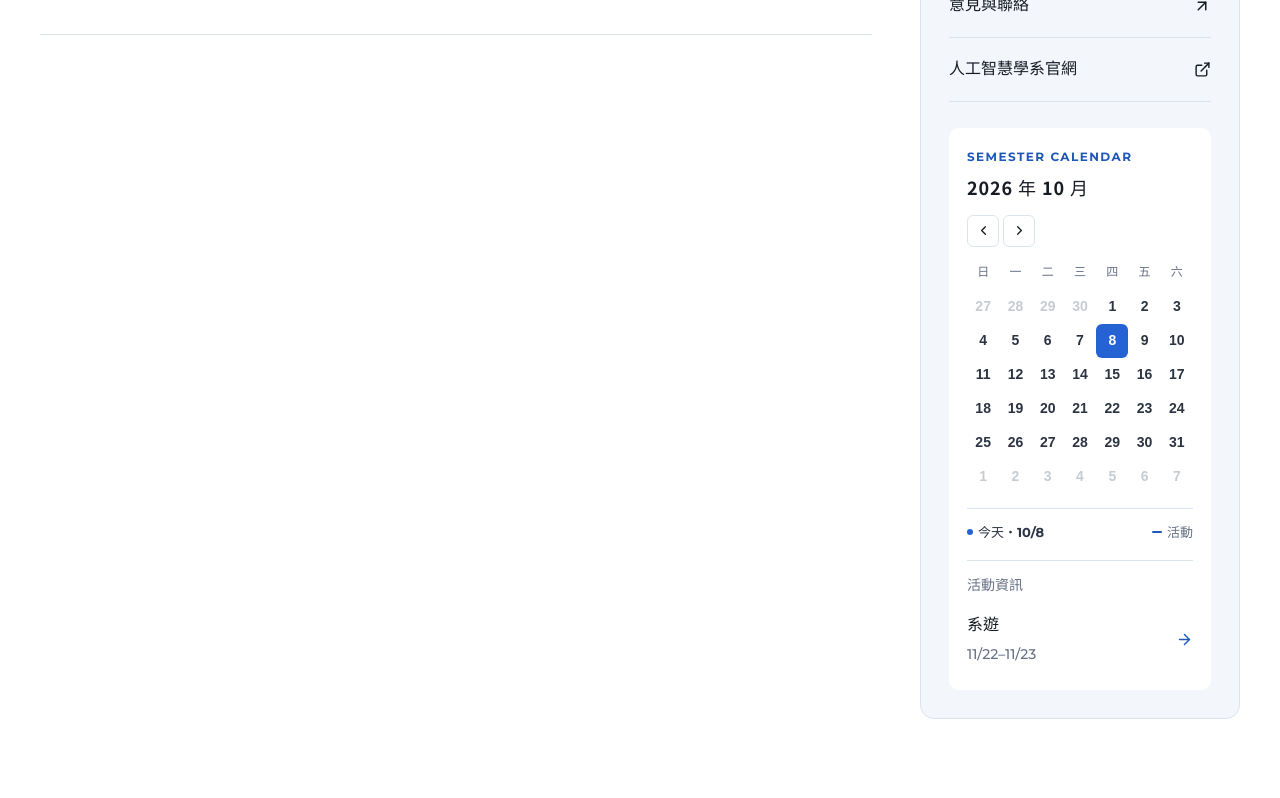
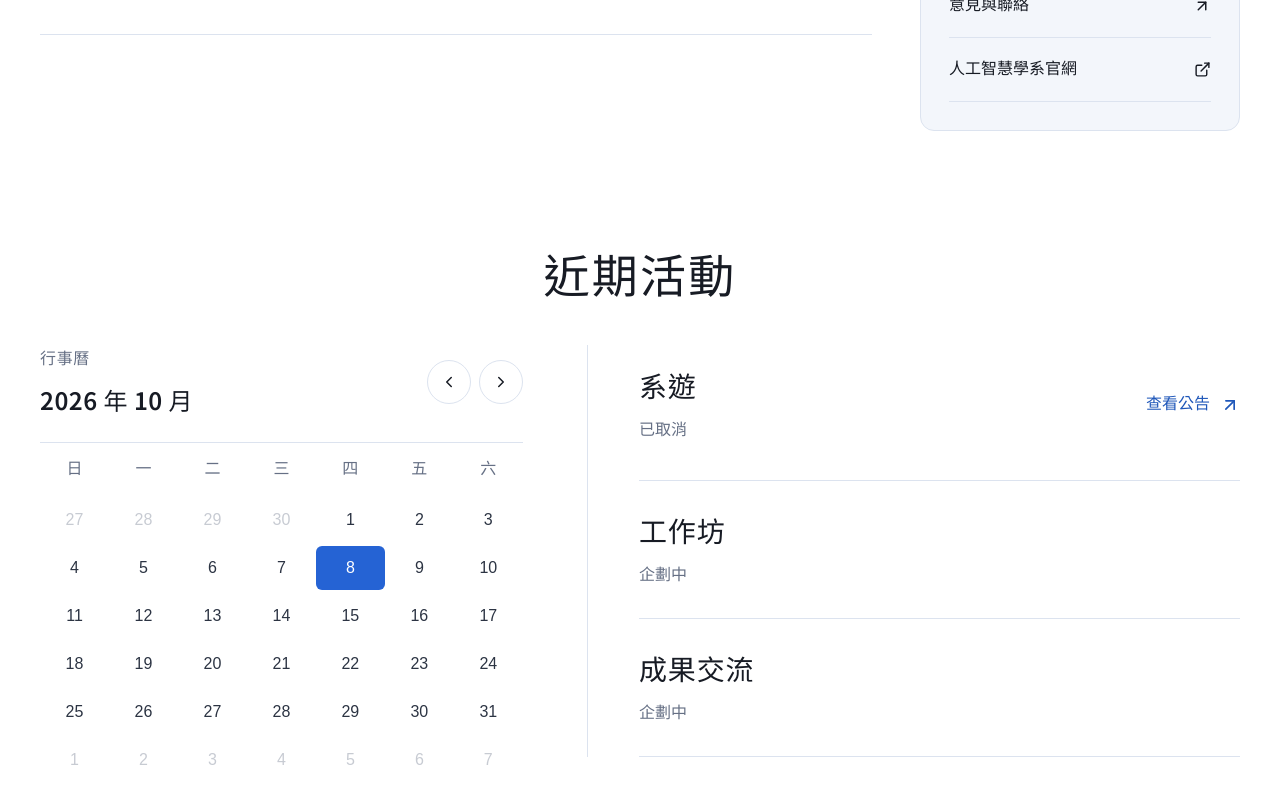
Before and after one commit to CGUAISA/CGUAISA.github.io, a React (Vite) app: page / in a window 1280 px wide. Shown: the part 1320-2118 px from the top of the page. Built offline with nearby package versions, Linux system fonts and the light colour scheme.

Commit message:
Refine homepage calendar and update cancelled trip

```diff
--- a/events/index.html
+++ b/events/index.html
@@ -4,11 +4,11 @@
     <meta charset="UTF-8" />
     <meta name="viewport" content="width=device-width, initial-scale=1.0" />
     <meta name="theme-color" content="#ffffff" />
-    <meta name="description" content="長庚大學人工智慧學系系學會活動資訊、行程與報名入口。" />
+    <meta name="description" content="長庚大學人工智慧學系系學會活動公告與狀態更新。" />
     <meta property="og:type" content="website" />
     <meta property="og:locale" content="zh_TW" />
     <meta property="og:title" content="活動與報名｜CGU AISA" />
-    <meta property="og:description" content="查看系遊行程、費用與報名資訊。" />
+    <meta property="og:description" content="查看系學會活動公告與狀態更新。" />
     <meta property="og:url" content="https://cguaisa.github.io/events/" />
     <meta property="og:image" content="https://cguaisa.github.io/og.png" />
     <meta name="twitter:card" content="summary_large_image" />
--- a/src/App.tsx
+++ b/src/App.tsx
@@ -4,7 +4,6 @@ import {
   ArrowUpRight,
   BookOpen,
   Camera,
-  CalendarDays,
   ChevronDown,
   ChevronLeft,
   ChevronRight,
@@ -20,7 +19,7 @@ import ResourceTabs from './components/ResourceTabs';
 import WorkVisual from './components/WorkVisual';
 import CoursesPage from './components/CoursesPage';
 import EventsPage from './components/EventsPage';
-import { activities, activitiesInMonth, activitiesOnDate, activityHref, tripEvent } from './data/events';
+import { activitiesOnDate, activityHref, tripEvent } from './data/events';
 import { useScrollReveal } from './hooks/useScrollReveal';
 
 type Theme = 'light' | 'dark';
@@ -33,9 +32,9 @@ const contact = {
 
 const notices = [
   {
-    marker: '活動',
+    marker: tripEvent.status === 'cancelled' ? '取消' : '活動',
     category: '活動消息',
-    title: `${tripEvent.term} ${tripEvent.title}`,
+    title: `${tripEvent.term} ${tripEvent.title}${tripEvent.status === 'cancelled' ? '（已取消）' : ''}`,
     href: activityHref,
   },
   {
@@ -54,21 +53,19 @@ const events = [
   {
     number: '01',
     title: tripEvent.title,
-    state: tripEvent.dateLabel,
-    tone: 'orange',
+    state: tripEvent.status === 'cancelled' ? '已取消' : tripEvent.dateLabel,
+    cancelled: tripEvent.status === 'cancelled',
     href: activityHref,
   },
   {
     number: '02',
     title: '工作坊',
     state: '企劃中',
-    tone: 'blue',
   },
   {
     number: '03',
     title: '成果交流',
     state: '企劃中',
-    tone: 'lime',
   },
 ];
 
@@ -119,7 +116,7 @@ function Brand() {
       </span>
       <span className="brand-copy">
         <strong>CGU AISA</strong>
-        <small>人工智慧學系系學會</small>
+        <small>長庚大學AI系學會</small>
       </span>
     </span>
   );
@@ -156,24 +153,28 @@ function NoticeRow({ notice }: { notice: (typeof notices)[number] }) {
   );
 }
 
-function EventCard({ event }: { event: (typeof events)[number] }) {
-  return (
-    <article className="event-card" data-reveal="up" data-reveal-delay={String((Number(event.number) - 1) * 100)}>
-      <div className={`event-poster event-poster-${event.tone}`}>
-        <strong aria-hidden="true">{event.number}</strong>
+function EventListItem({ event }: { event: (typeof events)[number] }) {
+  const content = (
+    <>
+      <div className="activity-preview-heading">
         <h3>{event.title}</h3>
+        <span className="activity-preview-state">{event.state}</span>
       </div>
-      <div className="event-body">
-        <div className="event-meta">
-          <CalendarDays size={15} aria-hidden="true" />
-          <span>{event.state}</span>
-        </div>
-        {event.href && (
-          <a className="event-card-link" href={event.href}>
-            活動詳情 <ArrowRight size={17} aria-hidden="true" />
-          </a>
-        )}
-      </div>
+      {event.href && (
+        <span className="activity-preview-action">
+          {event.cancelled ? '查看公告' : '活動詳情'} <ArrowUpRight size={20} aria-hidden="true" />
+        </span>
+      )}
+    </>
+  );
+
+  return event.href ? (
+    <a className={`activity-preview-row ${event.cancelled ? 'is-cancelled' : 'is-scheduled'}`} href={event.href} data-reveal="up">
+      {content}
+    </a>
+  ) : (
+    <article className="activity-preview-row" data-reveal="up">
+      {content}
     </article>
   );
 }
@@ -198,8 +199,6 @@ function MiniCalendar() {
   const year = visibleMonth.getFullYear();
   const month = visibleMonth.getMonth();
   const firstWeekday = new Date(year, month, 1).getDay();
-  const monthActivities = activitiesInMonth(year, month);
-  const calendarActivities = monthActivities.length ? monthActivities : activities;
   const todayKey = `${today.getFullYear()}-${today.getMonth()}-${today.getDate()}`;
   const calendarDays = Array.from({ length: 42 }, (_, index) => {
     const date = new Date(year, month, index - firstWeekday + 1);
@@ -214,8 +213,8 @@ function MiniCalendar() {
     <section id="calendar" className="mini-calendar" aria-label="月份行事曆">
       <div className="mini-calendar-header">
         <div>
-          <span>Semester calendar</span>
-          <h4>{year} 年 {month + 1} 月</h4>
+          <span>行事曆</span>
+          <h3 aria-live="polite" aria-atomic="true">{year} 年 {month + 1} 月</h3>
         </div>
         <div className="mini-calendar-controls">
           <button
@@ -264,16 +263,6 @@ function MiniCalendar() {
         <span><i aria-hidden="true" />今天・{today.getMonth() + 1}/{today.getDate()}</span>
         <span><i className="calendar-event-key" aria-hidden="true" />活動</span>
       </p>
-      <div className="mini-calendar-events">
-        <p className="calendar-events-heading">{monthActivities.length ? '本月活動' : '活動資訊'}</p>
-        {calendarActivities.map((activity) => (
-          <a className="calendar-event-link" key={activity.id} href={`/events/#${activity.id}`}>
-            <strong>{activity.title}</strong>
-            <span>{activity.dateLabel}</span>
-            <ArrowRight size={17} aria-hidden="true" />
-          </a>
-        ))}
-      </div>
     </section>
   );
 }
@@ -515,8 +504,26 @@ export default function Home() {
                     <ExternalLink size={17} aria-hidden="true" />
                   </a>
                 </nav>
-                <MiniCalendar />
               </aside>
+            </div>
+          </div>
+        </section>
+
+        <section id="events" className="section events-section home-activities" aria-labelledby="home-activities-title">
+          <div className="container">
+            <div className="section-heading split-heading" data-reveal="up">
+              <div>
+                <h2 id="home-activities-title">近期活動</h2>
+              </div>
+            </div>
+
+            <div className="home-activities-layout">
+              <MiniCalendar />
+              <div className="home-activity-list" aria-label="近期活動列表">
+                {events.map((event) => (
+                  <EventListItem key={event.number} event={event} />
+                ))}
+              </div>
             </div>
           </div>
         </section>
@@ -535,22 +542,6 @@ export default function Home() {
               <div className="work-side">
                 {workItems.slice(1).map((item) => <WorkFeature key={item.index} item={item} direction="right" />)}
               </div>
-            </div>
-          </div>
-        </section>
-
-        <section id="events" className="section events-section">
-          <div className="container">
-            <div className="section-heading split-heading" data-reveal="up">
-              <div>
-                <h2>近期活動</h2>
-              </div>
-            </div>
-
-            <div className="events-grid">
-              {events.map((event) => (
-                <EventCard key={event.number} event={event} />
-              ))}
             </div>
           </div>
         </section>
--- a/src/components/EventsPage.tsx
+++ b/src/components/EventsPage.tsx
@@ -3,6 +3,7 @@ import { registrationDeadlinePassed, tripEvent } from '../data/events';
 
 export default function EventsPage() {
   const deadlinePassed = registrationDeadlinePassed(tripEvent);
+  const cancelled = tripEvent.status === 'cancelled';
 
   return (
     <main id="main-content" className="events-page">
@@ -25,7 +26,7 @@ export default function EventsPage() {
                 <span className="trip-term">{tripEvent.term}</span>
                 <h2 id="trip-title">{tripEvent.title}</h2>
               </div>
-              <a
+              {cancelled ? <span className="trip-status">已取消</span> : <a
                 className="button button-primary trip-signup"
                 href={tripEvent.formUrl}
                 target="_blank"
@@ -34,9 +35,15 @@ export default function EventsPage() {
               >
                 {deadlinePassed ? '查看原表單' : '填寫報名表'}
                 <ArrowUpRight size={19} aria-hidden="true" />
-              </a>
+              </a>}
             </div>
 
+            {cancelled ? (
+              <div className="trip-cancelled-notice">
+                <p>原訂 {tripEvent.dateLabel} 的系遊已取消，不再開放報名。</p>
+                <a href="/#contact">聯絡系學會 <ArrowUpRight size={18} aria-hidden="true" /></a>
+              </div>
+            ) : <>
             <dl className="trip-facts">
               <div>
                 <dt>活動日期</dt>
@@ -90,6 +97,7 @@ export default function EventsPage() {
               依報名表整理，行程與報名狀態以原表單為準。{' '}
               <a href={tripEvent.formUrl} target="_blank" rel="noopener noreferrer" aria-label="原始報名表（開啟新分頁）">原始報名表</a>
             </p>
+            </>}
           </article>
         </div>
       </section>
--- a/src/data/events.ts
+++ b/src/data/events.ts
@@ -1,5 +1,6 @@
 export type Activity = {
   id: string;
+  status: 'scheduled' | 'cancelled';
   term: string;
   title: string;
   startDate: string;
@@ -21,10 +22,11 @@ export type Activity = {
   }[];
 };
 
-// 行程、費用與報名須知整理自 Google 表單，日期以 115-1 學期換算。
-// 不記錄即時名額或成團狀態；報名資格與最終資訊仍以表單為準。
+// 行程、費用與報名須知為取消前的 Google 表單記錄，日期以 115-1 學期換算。
+// 活動狀態依系學會更新；尚未提供取消原因或取消後的退款安排。
 export const tripEvent: Activity = {
   id: 'trip-115-1',
+  status: 'cancelled',
   term: '115-1',
   title: '系遊',
   startDate: '2026-11-22',
@@ -87,7 +89,8 @@ function isDateKey(dateKey: string): boolean {
 
 export function activitiesOnDate(dateKey: string): Activity[] {
   if (!isDateKey(dateKey)) return [];
-  return activities.filter((activity) => activity.startDate <= dateKey && activity.endDate >= dateKey);
+  return activities.filter((activity) => activity.status === 'scheduled'
+    && activity.startDate <= dateKey && activity.endDate >= dateKey);
 }
 
 export function activitiesInMonth(year: number, monthIndex: number): Activity[] {
@@ -99,7 +102,8 @@ export function activitiesInMonth(year: number, monthIndex: number): Activity[]
   const lastDate = new Date(`${firstDay}T00:00:00Z`);
   lastDate.setUTCMonth(lastDate.getUTCMonth() + 1, 0);
   const lastDay = lastDate.toISOString().slice(0, 10);
-  return activities.filter((activity) => activity.startDate <= lastDay && activity.endDate >= firstDay);
+  return activities.filter((activity) => activity.status === 'scheduled'
+    && activity.startDate <= lastDay && activity.endDate >= firstDay);
 }
 
 export function registrationDeadlinePassed(activity: Activity, now: Date = new Date()): boolean {
--- a/src/events.css
+++ b/src/events.css
@@ -57,6 +57,41 @@
   flex: 0 0 auto;
   min-height: 50px;
   font-size: 17px;
+}
+
+.reference-design .trip-status {
+  display: inline-flex;
+  align-items: center;
+  min-height: 40px;
+  padding: 4px 16px;
+  border: 1px solid var(--line);
+  border-radius: 8px;
+  background: var(--surface);
+  color: var(--text-soft);
+  font-size: 16px;
+  font-weight: 600;
+}
+
+.reference-design .trip-cancelled-notice {
+  margin-top: 28px;
+  padding-top: 24px;
+  border-top: 1px solid var(--line);
+}
+
+.reference-design .trip-cancelled-notice p {
+  margin: 0 0 18px;
+  color: var(--text-soft);
+  font-size: 18px;
+  line-height: 1.8;
+}
+
+.reference-design .trip-cancelled-notice a {
+  display: inline-flex;
+  align-items: center;
+  gap: 8px;
+  min-height: 44px;
+  color: var(--accent-text);
+  font-size: 16px;
 }
 
 .reference-design .trip-facts {
@@ -340,7 +375,191 @@
   outline-offset: -3px;
 }
 
+.reference-design .home-activities {
+  /* The news section already provides the space above this shared activity area. */
+  padding-top: 0;
+}
+
+.reference-design .home-activities-layout {
+  display: grid;
+  grid-template-columns: minmax(300px, 0.85fr) minmax(0, 1.15fr);
+  align-items: start;
+  gap: clamp(36px, 5vw, 72px);
+  margin-top: 40px;
+}
+
+.reference-design .home-activities .mini-calendar {
+  grid-column: auto;
+  min-width: 0;
+  margin: 0;
+  padding: 0;
+  border-radius: 0;
+  background: transparent;
+  scroll-margin-top: 112px;
+}
+
+.reference-design .home-activities .mini-calendar-header {
+  flex-wrap: nowrap;
+  gap: 16px;
+  margin-bottom: 24px;
+}
+
+.reference-design .home-activities .mini-calendar-header > div:first-child {
+  gap: 8px;
+}
+
+.reference-design .home-activities .mini-calendar-header span {
+  color: var(--muted);
+  font-size: 16px;
+  font-weight: 500;
+  letter-spacing: 0.04em;
+}
+
+.reference-design .home-activities .mini-calendar-header h3 {
+  margin: 0;
+  color: var(--text);
+  font-size: 24px;
+  font-weight: 600;
+  line-height: 1.5;
+  letter-spacing: 0.02em;
+}
+
+.reference-design .home-activities .mini-calendar-controls {
+  flex: 0 0 auto;
+  gap: 8px;
+}
+
+.reference-design .home-activities .mini-calendar-controls button {
+  width: 44px;
+  height: 44px;
+  border-radius: 50%;
+  transition: border-color 180ms ease, color 180ms ease;
+}
+
+.reference-design .home-activities .mini-calendar-controls button svg {
+  width: 18px;
+  height: 18px;
+}
+
+.reference-design .home-activities .mini-calendar-weekdays {
+  margin: 0;
+  padding-block: 12px;
+  border-top: 1px solid var(--line);
+}
+
+.reference-design .home-activities .mini-calendar-weekdays span {
+  font-size: 16px;
+  font-weight: 500;
+}
+
+.reference-design .home-activities .mini-calendar-grid {
+  gap: 4px 0;
+  margin-top: 2px;
+}
+
+.reference-design .home-activities .mini-calendar-grid > span,
+.reference-design .home-activities .mini-calendar-grid a.calendar-event-day,
+.reference-design .home-activities .mini-calendar-grid time {
+  min-width: 0;
+  min-height: 44px;
+}
+
+.reference-design .home-activities .mini-calendar-grid time {
+  font-size: 16px;
+  font-weight: 500;
+  font-variant-numeric: tabular-nums;
+}
+
+.reference-design .home-activities .mini-calendar-grid time.is-event-day::after {
+  bottom: 5px;
+}
+
+.reference-design .home-activities .mini-calendar-note {
+  gap: 12px;
+  margin-top: 18px;
+  padding-top: 16px;
+  font-size: 14px;
+  line-height: 1.7;
+}
+
+.reference-design .home-activity-list {
+  min-width: 0;
+  padding-left: clamp(30px, 4vw, 56px);
+  border-left: 1px solid var(--line);
+}
+
+.reference-design .activity-preview-row {
+  display: flex;
+  min-width: 0;
+  min-height: 136px;
+  align-items: center;
+  justify-content: space-between;
+  gap: 24px;
+  margin: 0;
+  padding-block: 28px;
+  border-bottom: 1px solid var(--line);
+  color: var(--text);
+}
+
+.reference-design .activity-preview-row:first-child {
+  padding-top: 12px;
+}
+
+.reference-design .activity-preview-heading {
+  min-width: 0;
+}
+
+.reference-design .activity-preview-heading h3 {
+  margin: 0;
+  color: var(--text);
+  font-size: 28px;
+  font-weight: 600;
+  line-height: 1.5;
+  letter-spacing: 0.03em;
+  overflow-wrap: anywhere;
+  transition: color 180ms ease;
+}
+
+.reference-design .activity-preview-state {
+  display: block;
+  margin-top: 10px;
+  color: var(--muted);
+  font-size: 16px;
+  line-height: 1.8;
+  overflow-wrap: anywhere;
+}
+
+.reference-design .activity-preview-action {
+  display: inline-flex;
+  flex: 0 0 auto;
+  align-items: center;
+  gap: 10px;
+  min-height: 44px;
+  color: var(--accent-text);
+  font-size: 16px;
+  font-weight: 500;
+  white-space: nowrap;
+}
+
+.reference-design .activity-preview-action svg {
+  transition: translate 180ms ease;
+}
+
+.reference-design .home-activities a.activity-preview-row:focus-visible,
+.reference-design .home-activities .mini-calendar-controls button:focus-visible {
+  outline: 3px solid var(--accent);
+  outline-offset: 5px;
+}
+
 @media (hover: hover) and (pointer: fine) {
+  .reference-design a.activity-preview-row:hover .activity-preview-heading h3 {
+    color: var(--accent-text);
+  }
+
+  .reference-design a.activity-preview-row:hover .activity-preview-action svg {
+    translate: 2px -2px;
+  }
+
   .reference-design .mini-calendar-grid a.calendar-event-day:hover {
     background: color-mix(in srgb, var(--accent) 17%, var(--surface));
   }
@@ -360,6 +579,29 @@
 }
 
 @media (max-width: 800px) {
+  .reference-design .home-activities-layout {
+    grid-template-columns: minmax(0, 1fr);
+    gap: 32px;
+    margin-top: 36px;
+  }
+
+  .reference-design .home-activities .mini-calendar {
+    width: min(100%, 480px);
+    margin: 0 auto;
+  }
+
+  .reference-design .home-activity-list {
+    padding: 8px 0 0;
+    border-top: 1px solid var(--line);
+    border-left: 0;
+  }
+
+  .reference-design .activity-preview-row,
+  .reference-design .activity-preview-row:first-child {
+    min-height: 120px;
+    padding-block: 24px;
+  }
+
   .reference-design .trip-days {
     grid-template-columns: minmax(0, 1fr);
     gap: 30px;
@@ -401,6 +643,42 @@
 }
 
 @media (max-width: 540px) {
+  .reference-design .home-activities-layout {
+    gap: 28px;
+    margin-top: 30px;
+  }
+
+  .reference-design .home-activities .mini-calendar-header {
+    gap: 12px;
+    margin-bottom: 18px;
+  }
+
+  .reference-design .home-activities .mini-calendar-header h3 {
+    font-size: 22px;
+  }
+
+  .reference-design .home-activities .mini-calendar-controls {
+    gap: 6px;
+  }
+
+  .reference-design .activity-preview-row {
+    align-items: flex-start;
+    gap: 16px;
+  }
+
+  .reference-design .activity-preview-heading h3 {
+    font-size: 24px;
+  }
+
+  .reference-design .activity-preview-state {
+    margin-top: 8px;
+  }
+
+  .reference-design .activity-preview-action {
+    gap: 6px;
+    font-size: 15px;
+  }
+
   .reference-design .events-hero .breadcrumb {
     margin-bottom: 24px;
   }
@@ -441,13 +719,17 @@
 }
 
 @media (prefers-reduced-motion: reduce) {
+  .reference-design .activity-preview-heading h3,
+  .reference-design .activity-preview-action svg,
+  .reference-design .home-activities .mini-calendar-controls button,
   .reference-design .mini-calendar-grid a.calendar-event-day,
   .reference-design .calendar-event-link,
   .reference-design .event-card-link svg {
     transition: none;
   }
 
-  .reference-design .event-card-link:hover svg {
+  .reference-design .event-card-link:hover svg,
+  .reference-design a.activity-preview-row:hover .activity-preview-action svg {
     translate: none;
   }
 }
```
Also changed, not shown: scripts/verify-events.mjs (+31 -8 lines).
